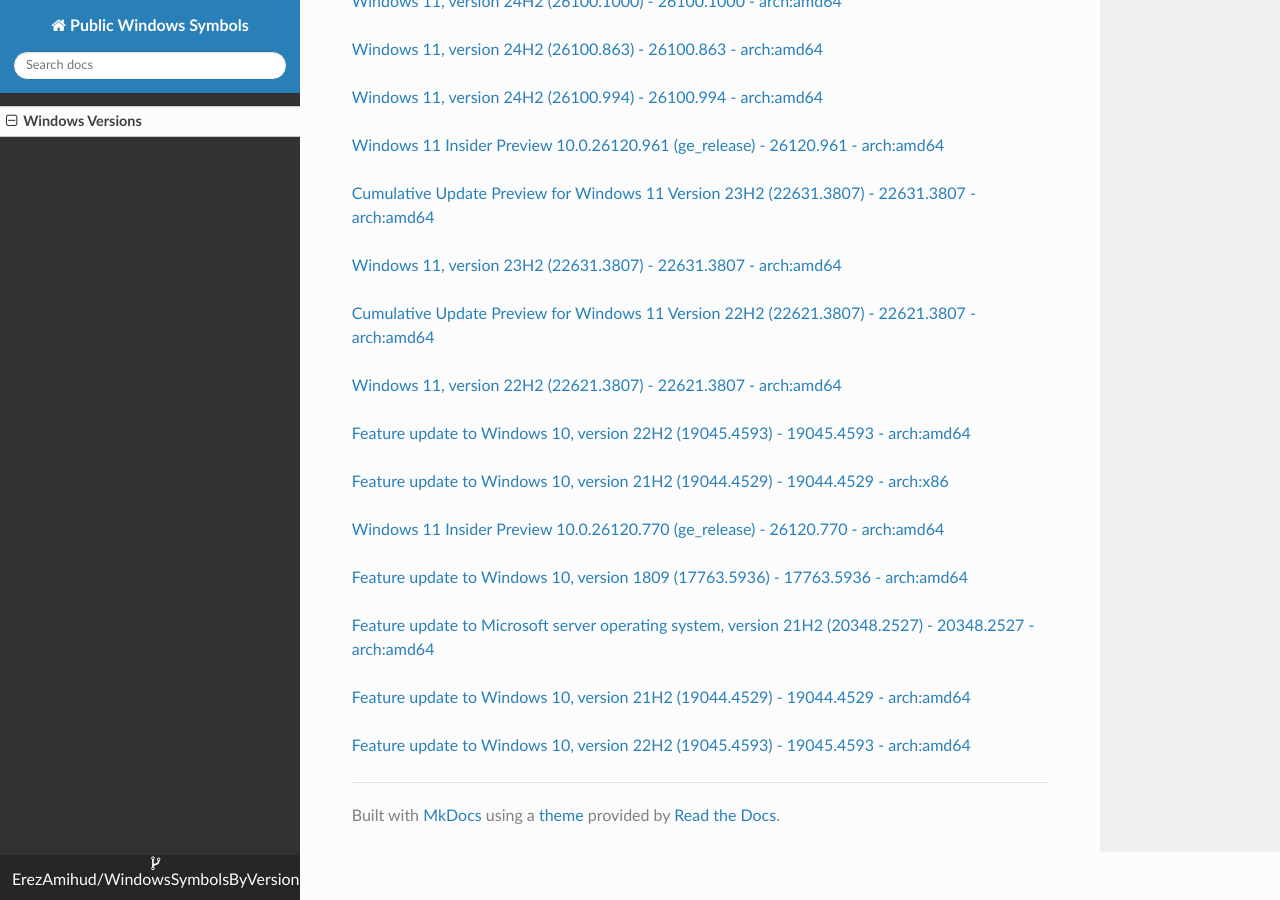
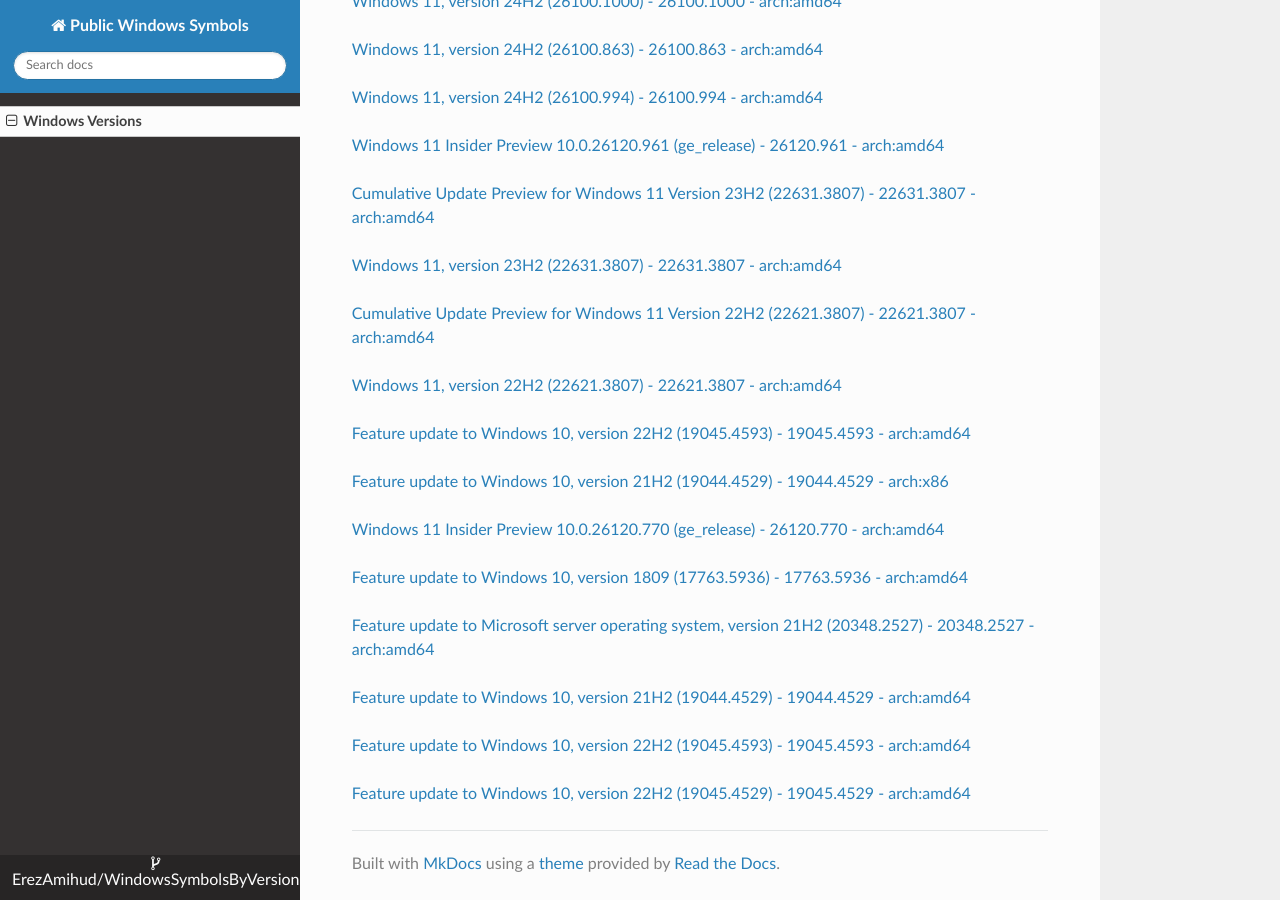
Before and after one commit to ErezAmihud/WindowsSymbolsByVersion, an MkDocs documentation site: the page built from docs/index.md, in a window 1280 px wide and 900 px high, scrolled down 12389 px. Built offline with MkDocs 1.6.1, drawn with Linux system fonts in a browser that asks for light colours; nearby versions of some CDN libraries.

Commit message:
Automated commit, add manifest for cd8257ce-cb10-4a06-a107-1e60725358fa

```diff
--- a/docs/index.md
+++ b/docs/index.md
@@ -649,3 +649,6 @@
 
 
 [Feature update to Windows 10, version 22H2 (19045.4593) - 19045.4593 - arch:amd64](https://github.com/ErezAmihud/WindowsSymbolsByVersion/blob/main/manifests/6d014c9e-61a2-431b-a229-bc7ea20518ba.manifest)
+
+
+[Feature update to Windows 10, version 22H2 (19045.4529) - 19045.4529 - arch:amd64](https://github.com/ErezAmihud/WindowsSymbolsByVersion/blob/main/manifests/cd8257ce-cb10-4a06-a107-1e60725358fa.manifest)
```
Also changed, not shown: process_builds.json (+1 -1 lines), 1 other file.
